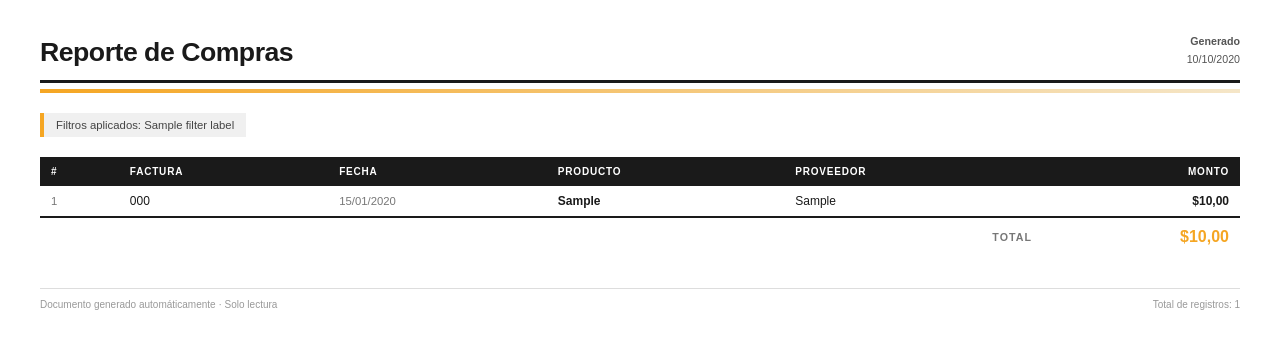
After one commit to KellSoft/project-supermarket, a Django app: template templates/purchases/purchases_pdf.html in a window 1280 px wide. The commit adds this page. Shown: the top 349 px of the page. Run offline with Django 5.2, Linux system fonts and the light colour scheme; tables that the repository leaves empty hold one stand-in row (values such as "Sample post"); the template is opened without the code that fills it: values that come from a table or form of the project are taken from there, most other values are stand-ins (such as "Sample title", 1, 10 or a date in 2020).

Commit message:
feat: implement PDF report generation with filtering options and update sidebar navigation

```diff
--- a/templates/purchases/purchases_list.html
+++ b/templates/purchases/purchases_list.html
@@ -82,7 +82,7 @@
 
         <td>{{ purchase.supplier }}</td>
 
-        <td>${{ purchase.amount }}</td>
+        <td>${{ purchase.amount|floatformat:2 }}</td>
       </tr>
 
       {% empty %}
--- /dev/null
+++ b/templates/purchases/purchases_pdf.html
@@ -0,0 +1,194 @@
+<!DOCTYPE html>
+<html lang="es">
+<head>
+    <meta charset="UTF-8">
+    <title>Reporte de Compras</title>
+    <style>
+        * { margin: 0; padding: 0; box-sizing: border-box; }
+
+        body {
+            font-family: Arial, sans-serif;
+            font-size: 10pt;
+            color: #1a1a1a;
+            padding: 32px 40px;
+        }
+
+        /* HEADER */
+        .header {
+            display: flex;
+            justify-content: space-between;
+            align-items: flex-end;
+            border-bottom: 3px solid #1a1a1a;
+            padding-bottom: 12px;
+            margin-bottom: 6px;
+        }
+
+        .header h1 {
+            font-size: 20pt;
+            font-weight: 900;
+            letter-spacing: -0.5px;
+        }
+
+        .header .meta {
+            text-align: right;
+            font-size: 8pt;
+            color: #555;
+            line-height: 1.7;
+        }
+
+        .accent-bar {
+            height: 4px;
+            background: linear-gradient(90deg, #f5a623 0%, #f5e6c8 100%);
+            margin-bottom: 20px;
+        }
+
+        /* FILTER CHIP */
+        .filter-chip {
+            display: inline-block;
+            background: #f0f0f0;
+            border-left: 4px solid #f5a623;
+            padding: 6px 12px;
+            font-size: 8.5pt;
+            color: #444;
+            margin-bottom: 20px;
+        }
+
+        /* TABLE */
+        table {
+            width: 100%;
+            border-collapse: collapse;
+        }
+
+        thead tr {
+            background: #1a1a1a;
+            color: #fff;
+        }
+
+        thead th {
+            padding: 9px 11px;
+            text-align: left;
+            font-size: 7.5pt;
+            text-transform: uppercase;
+            letter-spacing: 0.8px;
+        }
+
+        tbody tr:nth-child(even) {
+            background: #f7f7f7;
+        }
+
+        tbody tr {
+            border-bottom: 1px solid #ddd;
+        }
+
+        tbody td {
+            padding: 8px 11px;
+            font-size: 9pt;
+        }
+
+        .td-right {
+            text-align: right;
+            font-weight: 600;
+        }
+
+        .td-muted {
+            color: #777;
+            font-size: 8.5pt;
+        }
+
+        /* TOTALS */
+        tfoot tr {
+            border-top: 2px solid #1a1a1a;
+        }
+
+        tfoot td {
+            padding: 10px 11px;
+            font-weight: 700;
+            font-size: 10pt;
+        }
+
+        /* EMPTY */
+        .empty {
+            text-align: center;
+            padding: 40px;
+            color: #888;
+            font-style: italic;
+        }
+
+        /* FOOTER */
+        .doc-footer {
+            margin-top: 32px;
+            border-top: 1px solid #ddd;
+            padding-top: 10px;
+            display: flex;
+            justify-content: space-between;
+            font-size: 7.5pt;
+            color: #999;
+        }
+    </style>
+</head>
+<body>
+
+    <div class="header">
+        <h1>Reporte de Compras</h1>
+        <div class="meta">
+            <strong>Generado</strong><br>
+            {{ generated|date:"d/m/Y" }}<br>
+        </div>
+    </div>
+
+    <div class="accent-bar"></div>
+
+    <div class="filter-chip">
+        Filtros aplicados: {{ filter_label }}
+    </div>
+
+    {% if purchases %}
+    <table>
+        <thead>
+            <tr>
+                <th>#</th>
+                <th>Factura</th>
+                <th>Fecha</th>
+                <th>Producto</th>
+                <th>Proveedor</th>
+                <th style="text-align:right">Monto</th>
+            </tr>
+        </thead>
+        <tbody>
+            {% for purchase in purchases %}
+            <tr>
+                <td class="td-muted">{{ forloop.counter }}</td>
+                <td>{{ purchase.invoice_number }}</td>
+                <td class="td-muted">{{ purchase.purchase_date|date:"d/m/Y" }}</td>
+                <td><strong>{{ purchase.product }}</strong></td>
+                <td>{{ purchase.supplier }}</td>
+                <td class="td-right">${{ purchase.amount|floatformat:2 }}</td>
+            </tr>
+            {% endfor %}
+        </tbody>
+        <tfoot>
+            <tr>
+                <td colspan="4"></td>
+                <td style="text-align:right; color:#777; font-size:8pt; font-weight:600; text-transform:uppercase; letter-spacing:1px;">
+                    Total
+                </td>
+                <td class="td-right" style="color:#f5a623; font-size:12pt;">
+                    ${{ total|floatformat:2 }}
+                </td>
+            </tr>
+        </tfoot>
+    </table>
+
+    {% else %}
+    <div class="empty">
+        No se encontraron compras con los filtros seleccionados.
+    </div>
+    {% endif %}
+
+    <div class="doc-footer">
+        <span>Documento generado automáticamente · Solo lectura</span>
+        <span>Total de registros: {{ purchases|length }}</span>
+    </div>
+
+</body>
+</html>
```
Also changed, not shown: apps/purchases/urls.py (+17 -3 lines), apps/purchases/views.py (+52 -7 lines), templates/partials/_sidebar.html (+27 -16 lines), templates/purchases/purchases_pdf_filters.html (added, +74 -0 lines).
